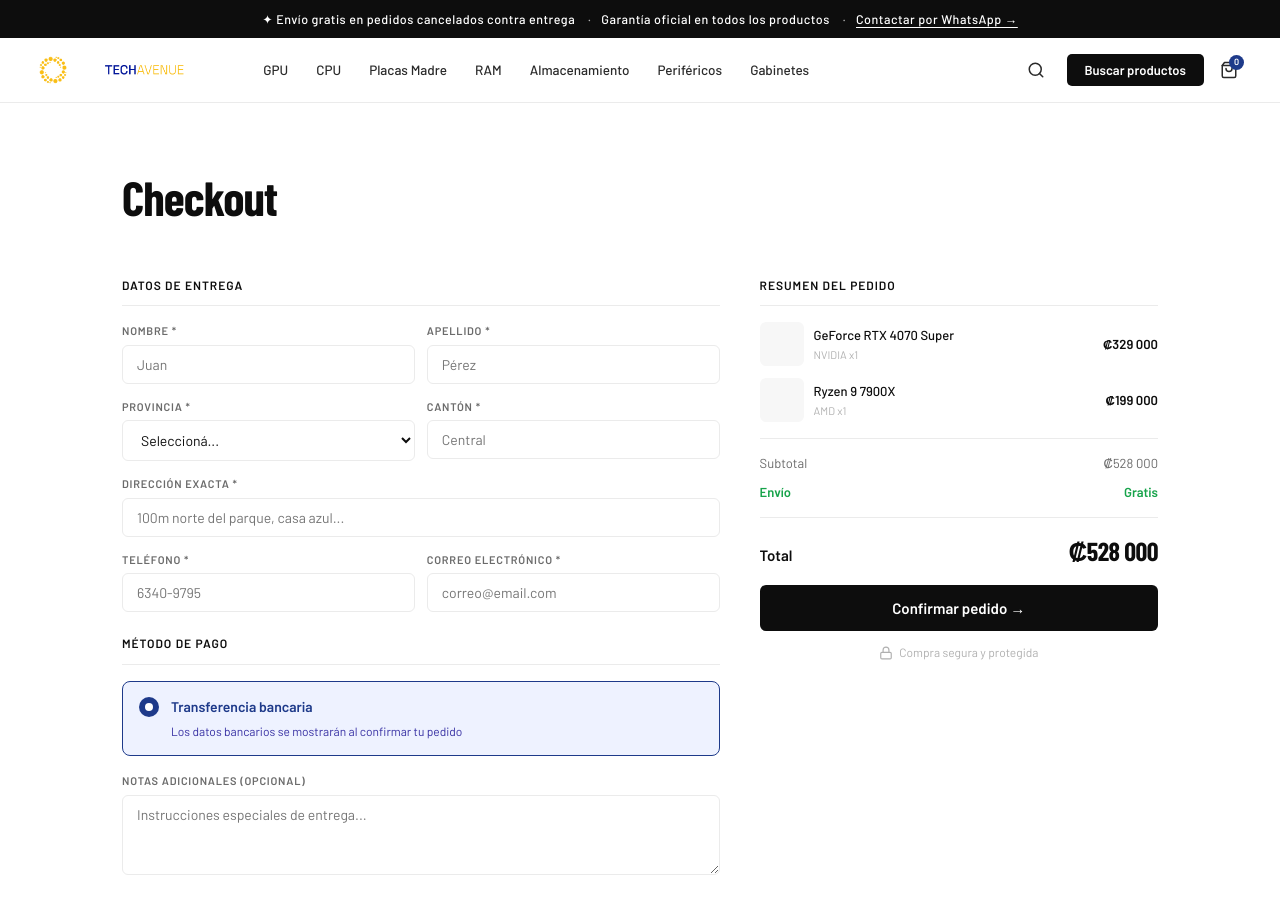
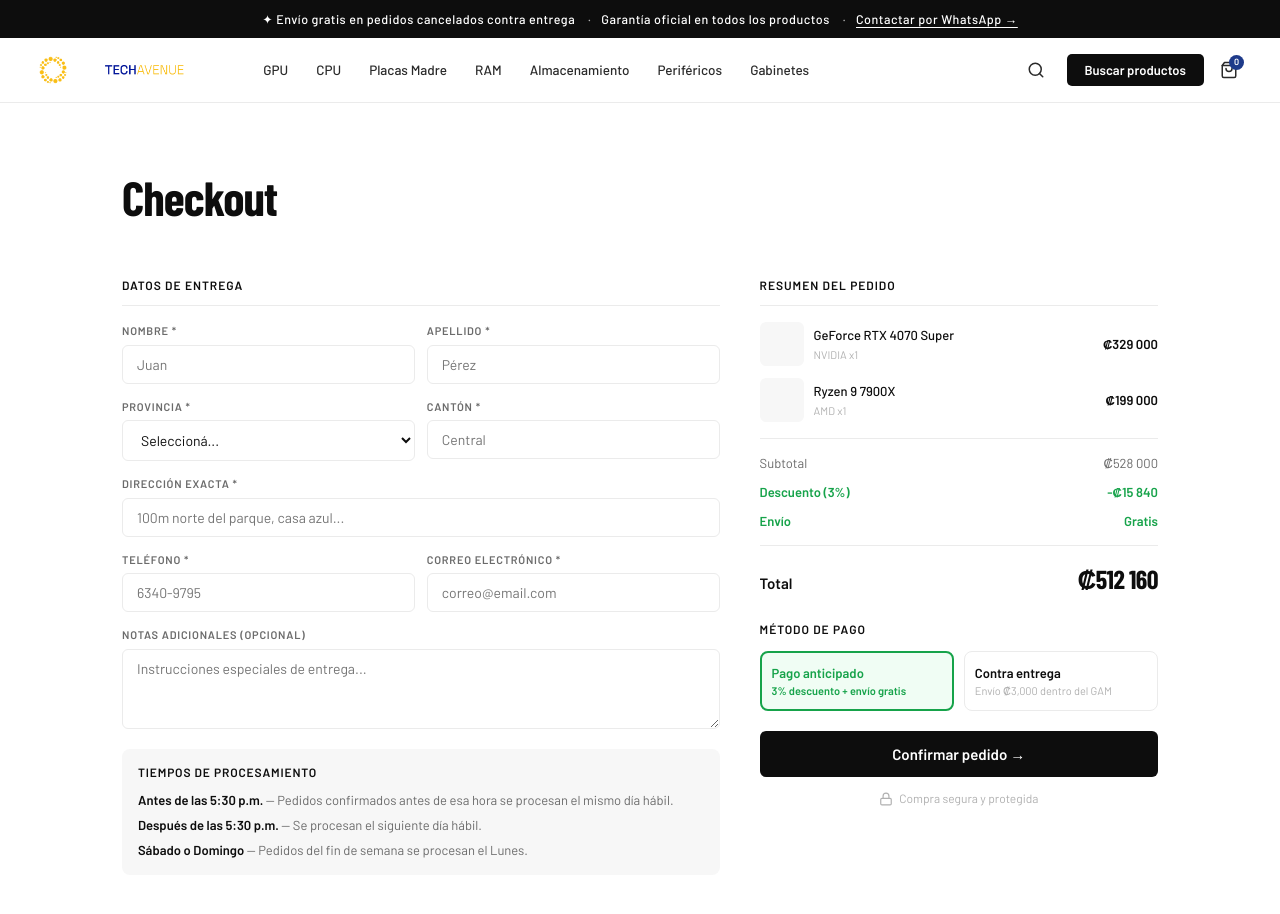
Before and after one commit to weswurld1/techavenue, a Next.js app: page /checkout in a window 1280 px wide. Shown: the top 914 px of the page. Built offline with nearby package versions, Linux system fonts and the light colour scheme; a web font is replaced by a local one.

Commit message:
change checkout

```diff
--- a/app/checkout/page.jsx
+++ b/app/checkout/page.jsx
@@ -13,11 +13,15 @@ export default function CheckoutPage() {
     nombre: '', apellido: '', provincia: '', canton: '',
     direccion: '', telefono: '', correo: '', notas: ''
   })
+  const [metodoPago, setMetodoPago] = useState('anticipado')
   const [cargando, setCargando] = useState(false)
   const [error, setError] = useState(null)
 
   const productos = productosEjemplo
-  const total = productos.reduce((acc, p) => acc + p.precio * p.cantidad, 0)
+  const subtotal = productos.reduce((acc, p) => acc + p.precio * p.cantidad, 0)
+  const descuento = metodoPago === 'anticipado' ? Math.round(subtotal * 0.03) : 0
+  const envio = metodoPago === 'anticipado' ? 0 : 3000
+  const total = subtotal - descuento + envio
 
   const set = (key, val) => setForm(prev => ({ ...prev, [key]: val }))
 
@@ -50,7 +54,7 @@ export default function CheckoutPage() {
       const res = await fetch('/api/pedidos', {
         method: 'POST',
         headers: { 'Content-Type': 'application/json' },
-        body: JSON.stringify({ ...form, productos, total })
+        body: JSON.stringify({ ...form, productos, total, metodoPago, descuento, envio })
       })
       const data = await res.json()
       if (data.success) {
@@ -73,6 +77,7 @@ export default function CheckoutPage() {
 
       <div style={{ display: 'grid', gridTemplateColumns: 'minmax(0,1.5fr) minmax(0,1fr)', gap: 40 }}>
 
+        {/* COLUMNA IZQUIERDA */}
         <div>
           <div style={{ fontSize: 12, fontWeight: 700, textTransform: 'uppercase', letterSpacing: '0.08em', color: 'var(--black)', marginBottom: 16, paddingBottom: 10, borderBottom: '1px solid var(--gray-200)' }}>
             Datos de entrega
@@ -121,32 +126,27 @@ export default function CheckoutPage() {
             </div>
           </div>
 
-          <div style={{ fontSize: 12, fontWeight: 700, textTransform: 'uppercase', letterSpacing: '0.08em', color: 'var(--black)', marginTop: 8, marginBottom: 16, paddingBottom: 10, borderBottom: '1px solid var(--gray-200)' }}>
-            Método de pago
-          </div>
-
-          <div style={{ border: '1.5px solid #1E3A8A', background: '#EEF2FF', borderRadius: 8, padding: '14px 16px', marginBottom: 16, display: 'flex', alignItems: 'flex-start', gap: 12 }}>
-            <div style={{ width: 20, height: 20, background: '#1E3A8A', borderRadius: '50%', display: 'flex', alignItems: 'center', justifyContent: 'center', flexShrink: 0, marginTop: 1 }}>
-              <div style={{ width: 8, height: 8, background: '#fff', borderRadius: '50%' }} />
-            </div>
-            <div>
-              <div style={{ fontSize: 14, fontWeight: 600, color: '#1E3A8A', marginBottom: 4 }}>Transferencia bancaria</div>
-              <div style={{ fontSize: 12, color: '#3730A3' }}>Los datos bancarios se mostrarán al confirmar tu pedido</div>
-            </div>
-          </div>
-
           <div style={fieldStyle}>
             <label style={labelStyle}>Notas adicionales (opcional)</label>
             <textarea style={{ ...inputStyle, height: 80, resize: 'vertical' }} value={form.notas} onChange={e => set('notas', e.target.value)} placeholder="Instrucciones especiales de entrega..." />
           </div>
 
+          {/* TIEMPOS DE PROCESAMIENTO */}
+          <div style={{ marginTop: 8, padding: '14px 16px', background: 'var(--gray-100)', borderRadius: 8, fontSize: 13, color: 'var(--gray-600)', lineHeight: 1.6 }}>
+            <div style={{ fontWeight: 700, color: 'var(--black)', marginBottom: 8, fontSize: 12, textTransform: 'uppercase', letterSpacing: '0.07em' }}>Tiempos de procesamiento</div>
+            <div style={{ marginBottom: 4 }}><strong style={{ color: 'var(--black)' }}>Antes de las 5:30 p.m.</strong> — Pedidos confirmados antes de esa hora se procesan el mismo día hábil.</div>
+            <div style={{ marginBottom: 4 }}><strong style={{ color: 'var(--black)' }}>Después de las 5:30 p.m.</strong> — Se procesan el siguiente día hábil.</div>
+            <div><strong style={{ color: 'var(--black)' }}>Sábado o Domingo</strong> — Pedidos del fin de semana se procesan el Lunes.</div>
+          </div>
+
           {error && (
-            <div style={{ background: '#FEE2E2', border: '1px solid #FCA5A5', borderRadius: 6, padding: '10px 14px', fontSize: 13, color: '#DC2626', marginBottom: 16 }}>
+            <div style={{ background: '#FEE2E2', border: '1px solid #FCA5A5', borderRadius: 6, padding: '10px 14px', fontSize: 13, color: '#DC2626', marginTop: 16 }}>
               {error}
             </div>
           )}
         </div>
 
+        {/* COLUMNA DERECHA */}
         <div>
           <div style={{ fontSize: 12, fontWeight: 700, textTransform: 'uppercase', letterSpacing: '0.08em', color: 'var(--black)', marginBottom: 16, paddingBottom: 10, borderBottom: '1px solid var(--gray-200)' }}>
             Resumen del pedido
@@ -167,14 +167,20 @@ export default function CheckoutPage() {
             ))}
           </div>
 
-          <div style={{ borderTop: '1px solid var(--gray-200)', paddingTop: 14, marginBottom: 14 }}>
+          <div style={{ borderTop: '1px solid var(--gray-200)', paddingTop: 14, marginBottom: 20 }}>
             <div style={{ display: 'flex', justifyContent: 'space-between', fontSize: 13, color: 'var(--gray-600)', marginBottom: 8 }}>
               <span>Subtotal</span>
-              <span>₡{total.toLocaleString('es-CR')}</span>
+              <span>₡{subtotal.toLocaleString('es-CR')}</span>
             </div>
-            <div style={{ display: 'flex', justifyContent: 'space-between', fontSize: 13, color: '#16a34a', fontWeight: 600, marginBottom: 14 }}>
+            {descuento > 0 && (
+              <div style={{ display: 'flex', justifyContent: 'space-between', fontSize: 13, color: '#16a34a', fontWeight: 600, marginBottom: 8 }}>
+                <span>Descuento (3%)</span>
+                <span>-₡{descuento.toLocaleString('es-CR')}</span>
+              </div>
+            )}
+            <div style={{ display: 'flex', justifyContent: 'space-between', fontSize: 13, fontWeight: 600, marginBottom: 14, color: envio === 0 ? '#16a34a' : 'var(--black)' }}>
               <span>Envío</span>
-              <span>Gratis </span>
+              <span>{envio === 0 ? 'Gratis' : '₡' + envio.toLocaleString('es-CR')}</span>
             </div>
             <div style={{ display: 'flex', justifyContent: 'space-between', alignItems: 'baseline', borderTop: '1px solid var(--gray-200)', paddingTop: 12 }}>
               <span style={{ fontSize: 15, fontWeight: 600, color: 'var(--black)' }}>Total</span>
@@ -182,6 +188,39 @@ export default function CheckoutPage() {
                 ₡{total.toLocaleString('es-CR')}
               </span>
             </div>
+          </div>
+
+          {/* MÉTODO DE PAGO */}
+          <div style={{ fontSize: 12, fontWeight: 700, textTransform: 'uppercase', letterSpacing: '0.08em', color: 'var(--black)', marginBottom: 12 }}>
+            Método de pago
+          </div>
+
+          <div style={{ display: 'grid', gridTemplateColumns: '1fr 1fr', gap: 10, marginBottom: 20 }}>
+            <button
+              onClick={() => setMetodoPago('anticipado')}
+              style={{
+                padding: '12px 10px', borderRadius: 8, cursor: 'pointer', textAlign: 'left',
+                border: metodoPago === 'anticipado' ? '2px solid #16a34a' : '1.5px solid var(--gray-200)',
+                background: metodoPago === 'anticipado' ? '#F0FDF4' : 'var(--white)',
+                transition: 'all 0.15s',
+              }}
+            >
+              <div style={{ fontSize: 13, fontWeight: 700, color: metodoPago === 'anticipado' ? '#16a34a' : 'var(--black)', marginBottom: 3 }}>Pago anticipado</div>
+              <div style={{ fontSize: 11, color: '#16a34a', fontWeight: 600 }}>3% descuento + envío gratis</div>
+            </button>
+
+            <button
+              onClick={() => setMetodoPago('contraentrega')}
+              style={{
+                padding: '12px 10px', borderRadius: 8, cursor: 'pointer', textAlign: 'left',
+                border: metodoPago === 'contraentrega' ? '2px solid #1E3A8A' : '1.5px solid var(--gray-200)',
+                background: metodoPago === 'contraentrega' ? '#EEF2FF' : 'var(--white)',
+                transition: 'all 0.15s',
+              }}
+            >
+              <div style={{ fontSize: 13, fontWeight: 700, color: metodoPago === 'contraentrega' ? '#1E3A8A' : 'var(--black)', marginBottom: 3 }}>Contra entrega</div>
+              <div style={{ fontSize: 11, color: 'var(--gray-400)' }}>Envío ₡3,000 dentro del GAM</div>
+            </button>
           </div>
 
           <button onClick={handleSubmit} disabled={cargando} style={{ width: '100%', background: cargando ? 'var(--gray-400)' : 'var(--black)', color: '#fff', border: 'none', borderRadius: 6, padding: '14px', fontWeight: 600, fontSize: 15, cursor: cargando ? 'not-allowed' : 'pointer', fontFamily: 'var(--font-body)', transition: 'background 0.15s' }}>
```
